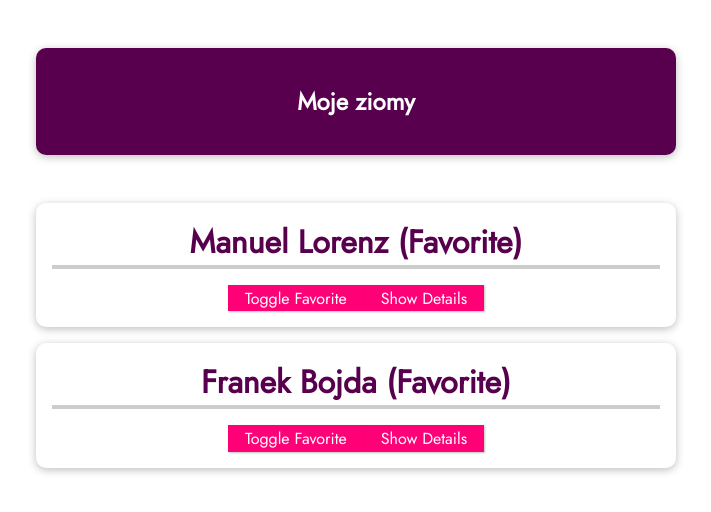
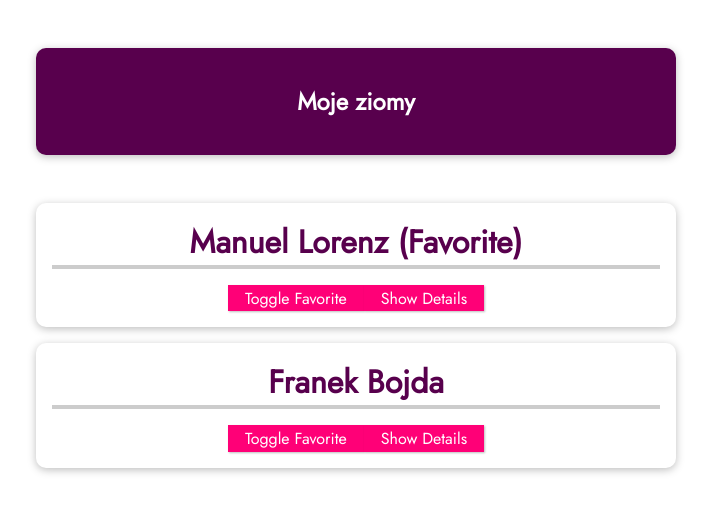
Before and after one commit to neertoon/vue-08-components, a Vue app: page / in a window 1280 px wide. Shown: the top 512 px of the page, without its empty margins (284-995 px from the left). Built offline with nearby package versions, Linux system fonts and the light colour scheme; the HTML template or start-up script is replaced by a standard one.

Commit message:
ZDARZENIA - wpływ na rodzica z poziomu dziecka i wpływ na dane będące na zewnątrz $emit

```diff
--- a/src/App.vue
+++ b/src/App.vue
@@ -7,10 +7,12 @@
       <friend-contact
           v-for="friend in friends"
           :key="friend.id"
+          :id="friend.id"
           :name="friend.name"
           :phone-number="friend.phone"
           :email-address="friend.email"
-          :is-favorite="true"
+          :is-favorite="friend.isFavorite"
+          @toggle-favorite="toggleFavorite"
       ></friend-contact>
     </ul>
   </section>
@@ -26,14 +28,23 @@ export default {
           name: 'Manuel Lorenz',
           phone: '0 123455',
           email: 'manuel@mail.com',
+          isFavorite: true,
         },
         {
           id: 'franko',
           name: 'Franek Bojda',
           phone: '999 000',
           email: 'franko@mail.com',
+          isFavorite: false,
         },
       ]
+    }
+  },
+  methods: {
+    toggleFavorite(friendId) {
+      const friendIndex = this.friends.findIndex(f => f.id === friendId);
+
+      this.friends[friendIndex].isFavorite = !this.friends[friendIndex].isFavorite;
     }
   }
 }
--- a/src/components/FriendContact.vue
+++ b/src/components/FriendContact.vue
@@ -1,6 +1,6 @@
 <template>
   <li>
-    <h2> {{ name }} {{ friendIsFavorite === true ? '(Favorite)' : '' }}</h2>
+    <h2> {{ name }} {{ isFavorite === true ? '(Favorite)' : '' }}</h2>
     <button @click="toggleFavorite">Toggle Favorite</button>
     <button @click="toggleDetails">{{ detailsAreVisible ? 'Hide' : 'Show' }} Details</button>
     <ul v-if="detailsAreVisible">
@@ -14,6 +14,10 @@
 export default {
   // props: ['name', 'phoneNumber', 'emailAddress', 'isFavorite'],
   props: {
+    id: {
+      type: String,
+      required: true
+    },
     name: {
       type: String,
       required: true
@@ -35,7 +39,6 @@ export default {
   data() {
     return {
       detailsAreVisible: false,
-      friendIsFavorite: this.isFavorite
     }
   },
   methods: {
@@ -43,7 +46,7 @@ export default {
       this.detailsAreVisible = !this.detailsAreVisible;
     },
     toggleFavorite() {
-      this.friendIsFavorite = !this.friendIsFavorite;
+      this.$emit('toggle-favorite', this.id);
     }
   },
 }
```
